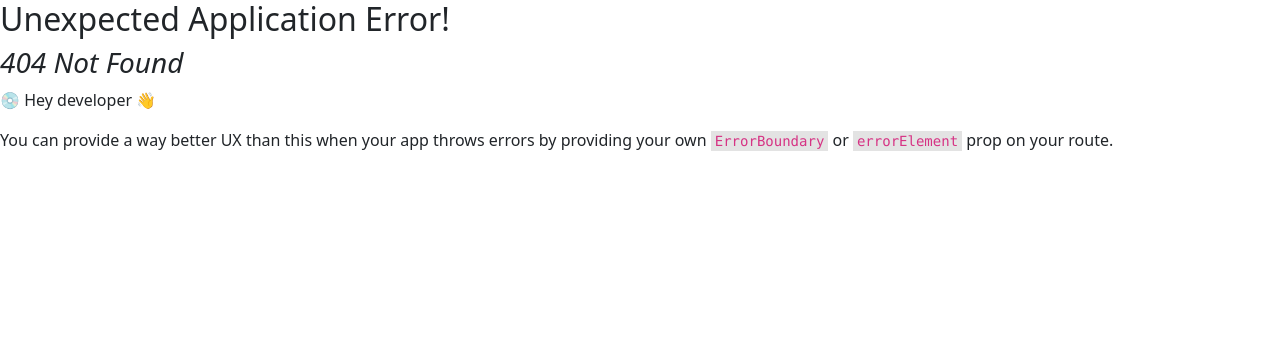
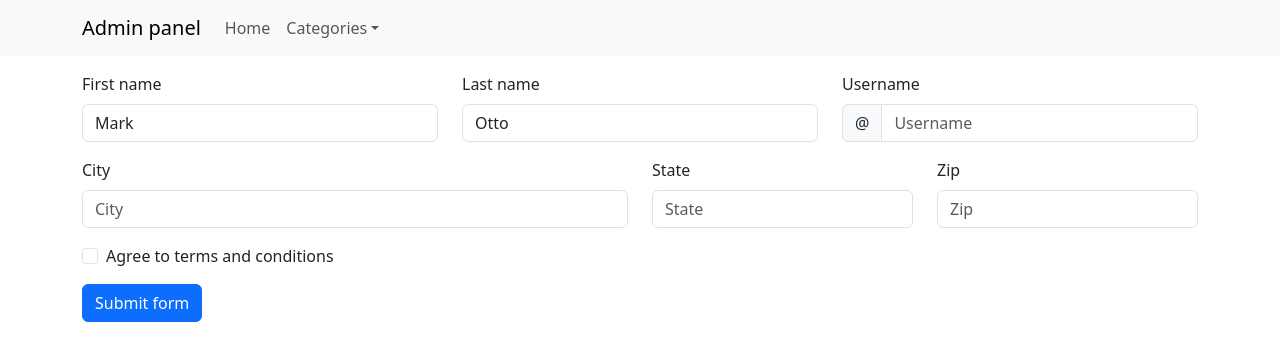
Before and after one commit to StaryAlgida/shop_admin_panel, a React (Vite) app: page /advert/1/edit in a window 1280 px wide. Before the commit this address had no page. Shown: the top 360 px of the page. Built offline with nearby package versions, Linux system fonts and the light colour scheme; no server answers.

Commit message:
Edit form

```diff
--- a/src/Advert.tsx
+++ b/src/Advert.tsx
@@ -1,11 +1,11 @@
 import {useNavigate, useParams} from "react-router-dom";
-import {ReactNode, useEffect, useState} from "react";
+import {ReactNode, useState} from "react";
 import axios from "axios";
-import {Product} from "./interfaces/prductInterface.ts";
 import {useToaster} from "./hooks/useToaster.tsx";
 import {Button, Col, Container, OverlayTrigger, Row, Tooltip} from "react-bootstrap";
 import OfferSideCarousel from "./components/OfferSideCarousel.tsx";
 import DeleteModal from "./components/DeleteModal.tsx";
+import useSingleAdvert from "./hooks/useSingleAdvert.tsx";
 
 
 const Link = ({id, children, title}: { id: string, children: ReactNode, title: string }) => (
@@ -18,20 +18,8 @@ export default function Advert() {
     const {show} = useToaster()
     const nav = useNavigate()
     const {advertId} = useParams()
-    const [isLoading, setIsLoading] = useState(false)
+
     const [showModal, setShowModal] = useState(false);
-    const [data, setData] = useState<Product>({
-        id: null,
-        title: null,
-        price: 'No data',
-        description: 'No data',
-        seller: 'No data',
-        image: 'No data',
-        sellerPhone: 'No data',
-        canNegotiate: false,
-        createdOn: 'No data',
-        categoryId: 'No data',
-    })
 
     const handleCloseModal = () => setShowModal(false)
     const handleOpenModal = () => setShowModal(true)
@@ -50,27 +38,7 @@ export default function Advert() {
         }
     }
 
-    useEffect(() => {
-        const getData = async () => {
-            try {
-                setIsLoading(true)
-                const response = await axios.get(`/adverts?id=${advertId}`)
-                if (response.data.length > 0) {
-                    setData({...response.data[0]})
-                } else {
-                    show({title: "404", description: `Advert with id:${advertId} not found.`, bg: "danger"})
-                }
-
-            } catch (error) {
-                if (axios.isAxiosError(error)) {
-                    show({title: error.code, description: error.message, bg: "danger"})
-                }
-            } finally {
-                setIsLoading(false)
-            }
-        }
-        void getData()
-    }, [advertId, show]);
+    const [data, isLoading] = useSingleAdvert(advertId)
 
     return (
         <>
@@ -83,7 +51,8 @@ export default function Advert() {
                                          handleDelete={handleDelete}
                                          item={{title: data.title, id: data.id}}/>
                             <Col>
-                                <Button variant="success" className="me-2">Edit</Button>
+                                <Button variant="success" onClick={() => nav(`/advert/${advertId}/edit`)}
+                                        className="me-2">Edit</Button>
                                 <Button variant="danger" onClick={handleOpenModal}>Delete</Button>
                             </Col>
                         </Row>
--- /dev/null
+++ b/src/editComponents/Edit.tsx
@@ -0,0 +1,87 @@
+// import {useParams} from "react-router-dom";
+// import useSingleAdvert from "../hooks/useSingleAdvert.tsx";
+// import useCategory from "../hooks/useCategory.tsx";
+import {Button, Col, Form, InputGroup, Row} from "react-bootstrap";
+
+export default function Edit() {
+    // const {advertId} = useParams()
+    // const [data, isLoadingAdverts, isAdvertError] = useSingleAdvert(advertId)
+    // const [categories, isLoadingCategory, isCategoryError] = useCategory()
+    return (
+        <>
+            <Form noValidate
+                  // validated={validated} onSubmit={handleSubmit}
+            >
+                <Row className="mb-3">
+                    <Form.Group as={Col} md="4" controlId="validationCustom01">
+                        <Form.Label>First name</Form.Label>
+                        <Form.Control
+                            required
+                            type="text"
+                            placeholder="First name"
+                            defaultValue="Mark"
+                        />
+                        <Form.Control.Feedback>Looks good!</Form.Control.Feedback>
+                    </Form.Group>
+                    <Form.Group as={Col} md="4" controlId="validationCustom02">
+                        <Form.Label>Last name</Form.Label>
+                        <Form.Control
+                            required
+                            type="text"
+                            placeholder="Last name"
+                            defaultValue="Otto"
+                        />
+                        <Form.Control.Feedback>Looks good!</Form.Control.Feedback>
+                    </Form.Group>
+                    <Form.Group as={Col} md="4" controlId="validationCustomUsername">
+                        <Form.Label>Username</Form.Label>
+                        <InputGroup hasValidation>
+                            <InputGroup.Text id="inputGroupPrepend">@</InputGroup.Text>
+                            <Form.Control
+                                type="text"
+                                placeholder="Username"
+                                aria-describedby="inputGroupPrepend"
+                                required
+                            />
+                            <Form.Control.Feedback type="invalid">
+                                Please choose a username.
+                            </Form.Control.Feedback>
+                        </InputGroup>
+                    </Form.Group>
+                </Row>
+                <Row className="mb-3">
+                    <Form.Group as={Col} md="6" controlId="validationCustom03">
+                        <Form.Label>City</Form.Label>
+                        <Form.Control type="text" placeholder="City" required />
+                        <Form.Control.Feedback type="invalid">
+                            Please provide a valid city.
+                        </Form.Control.Feedback>
+                    </Form.Group>
+                    <Form.Group as={Col} md="3" controlId="validationCustom04">
+                        <Form.Label>State</Form.Label>
+                        <Form.Control type="text" placeholder="State" required />
+                        <Form.Control.Feedback type="invalid">
+                            Please provide a valid state.
+                        </Form.Control.Feedback>
+                    </Form.Group>
+                    <Form.Group as={Col} md="3" controlId="validationCustom05">
+                        <Form.Label>Zip</Form.Label>
+                        <Form.Control type="text" placeholder="Zip" required />
+                        <Form.Control.Feedback type="invalid">
+                            Please provide a valid zip.
+                        </Form.Control.Feedback>
+                    </Form.Group>
+                </Row>
+                <Form.Group className="mb-3">
+                    <Form.Check
+                        required
+                        label="Agree to terms and conditions"
+                        feedback="You must agree before submitting."
+                        feedbackType="invalid"
+                    />
+                </Form.Group>
+                <Button type="submit">Submit form</Button>
+            </Form>
+        </>
+    )
+}
--- /dev/null
+++ b/src/hooks/useSingleAdvert.tsx
@@ -0,0 +1,47 @@
+import {useEffect, useState} from "react";
+import {Product} from "../interfaces/prductInterface.ts";
+import axios from "axios";
+import {useToaster} from "./useToaster.tsx";
+
+export default function useSingleAdvert(advertId: string | undefined):[Product, boolean, boolean] {
+    const {show} = useToaster()
+    const [data, setData] = useState<Product>({
+        id: null,
+        title: null,
+        price: null,
+        description: null,
+        seller: null,
+        image: null,
+        sellerPhone: null,
+        canNegotiate: null,
+        createdOn: null,
+        categoryId: null,
+    })
+    const [loading, setLoading] = useState(false)
+    const [error, setError] = useState<boolean>(false)
+
+    useEffect(() => {
+        const getData = async () => {
+            try {
+                setLoading(true)
+                const response = await axios.get(`/adverts?id=${advertId}`)
+                if (response.data.length > 0) {
+                    setData({...response.data[0]})
+                } else {
+                    show({title: "404", description: `Advert with id:${advertId} not found.`, bg: "danger"})
+                }
+
+            } catch (error) {
+                if (axios.isAxiosError(error)) {
+                    show({title: error.code, description: error.message, bg: "danger"})
+                    setError(true)
+                }
+            } finally {
+                setLoading(false)
+            }
+        }
+        void getData()
+    }, [advertId, show]);
+
+    return [data, loading, error]
+}
```
Also changed, not shown: src/main.tsx (+7 -2 lines).
